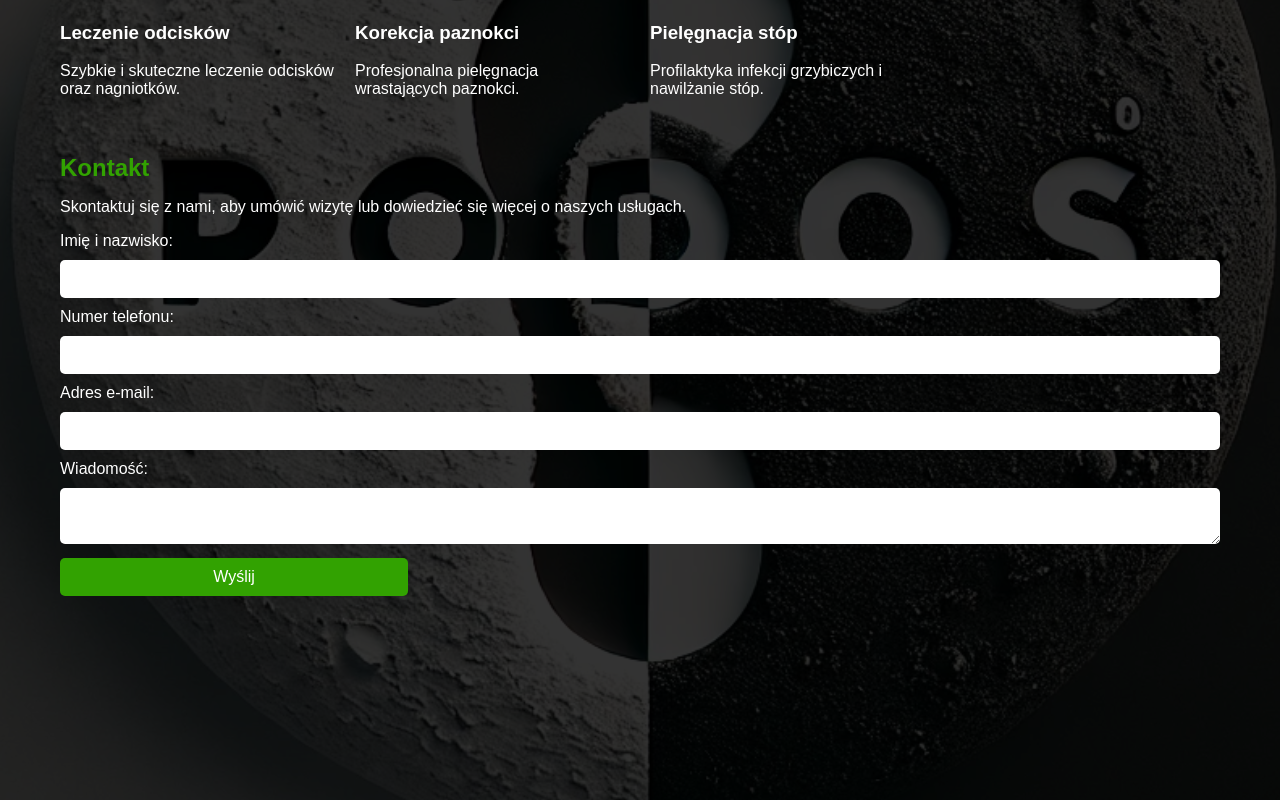
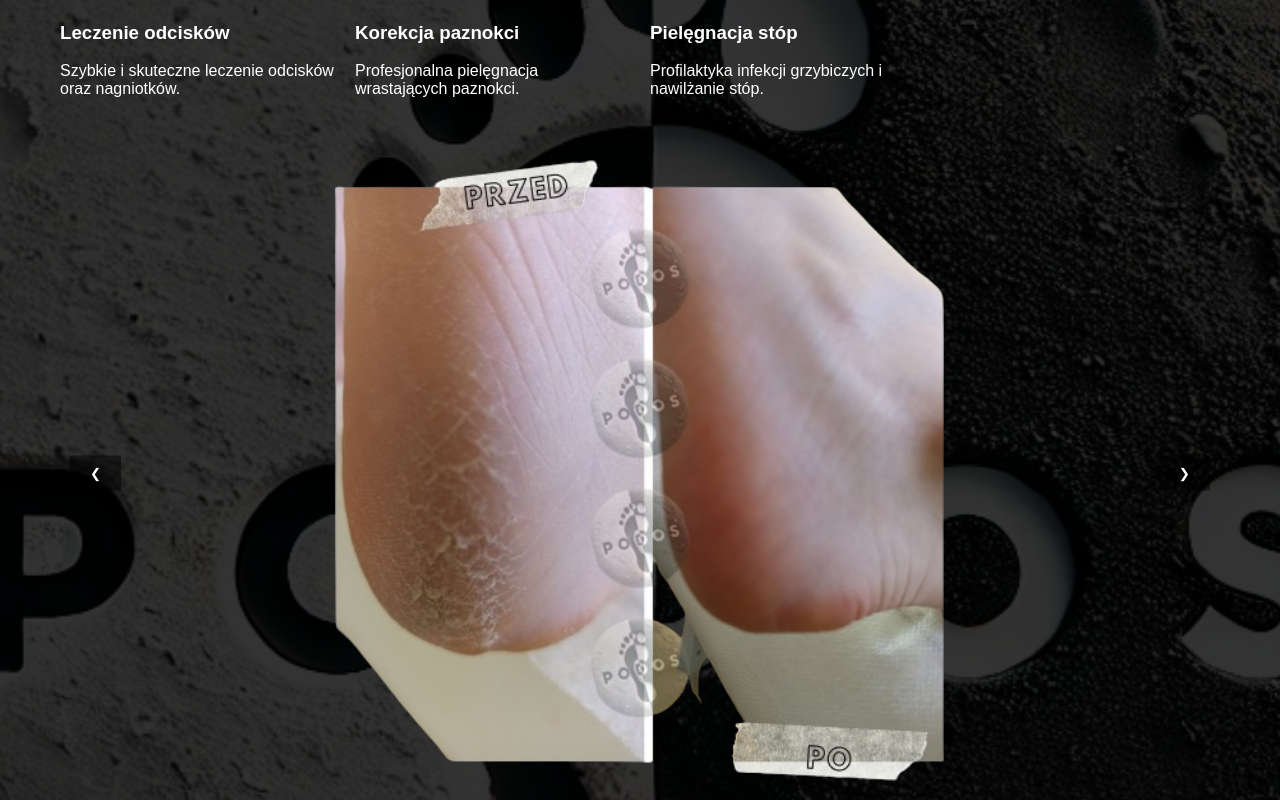
Before and after one commit to holvas/podos-newServiseSection, a plain HTML site: page index.html in a window 1280 px wide. Shown: the part 617-1417 px from the top of the page. Drawn offline with Linux system fonts and the light colour scheme.

Commit message:
Update caruosel

```diff
--- a/index.html
+++ b/index.html
@@ -76,7 +76,7 @@
         </section>
 
         <!-- Carousel Section -->
-<!-- <section id="carousel">
+<section id="carousel">
     <div class="carousel">
         <div class="carousel-inner">
             <div class="carousel-item active">
@@ -95,7 +95,7 @@
         <button class="carousel-control prev" onclick="prevSlide()">&#10094;</button>
         <button class="carousel-control next" onclick="nextSlide()">&#10095;</button>
     </div>
-</section>     -->
+</section>
 
         <!-- Contact Section -->
         <section id="contact">
```
